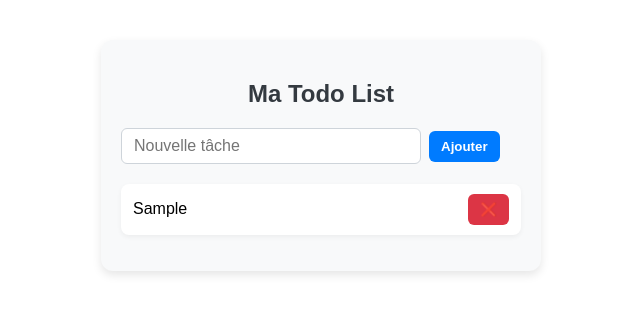
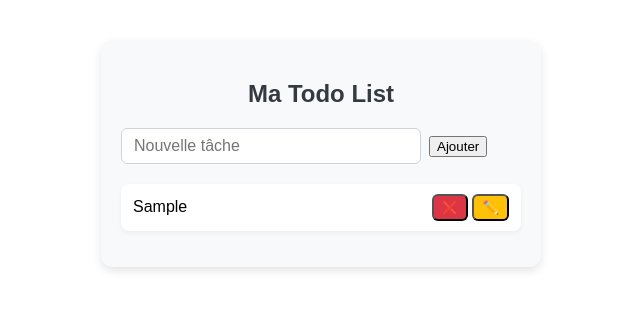
Before and after one commit to vcircosta/angular-todolist, an Angular app: page / in a window 1280 px wide. Both pictures are taken after typing "Sample" into the empty fields and a click on the button "Ajouter". Shown: the top 314 px of the page, without its empty margins (319-959 px from the left). Built offline with nearby package versions, Linux system fonts and the light colour scheme.

Commit message:
Mise a jour de eslint

```diff
--- a/angular.json
+++ b/angular.json
@@ -89,11 +89,23 @@
             ],
             "scripts": []
           }
+        },
+        "lint": {
+          "builder": "@angular-eslint/builder:lint",
+          "options": {
+            "lintFilePatterns": [
+              "src/**/*.ts",
+              "src/**/*.html"
+            ]
+          }
         }
       }
     }
   },
   "cli": {
-    "analytics": "bca1c8b6-d77f-4033-a410-ab70c731b916"
+    "analytics": "bca1c8b6-d77f-4033-a410-ab70c731b916",
+    "schematicCollections": [
+      "angular-eslint"
+    ]
   }
 }
--- a/src/app/todo/todo.component.html
+++ b/src/app/todo/todo.component.html
@@ -1,13 +1,23 @@
 <div class="todo-container">
   <h2>Ma Todo List</h2>
 
-  <input [(ngModel)]="newTask" placeholder="Nouvelle tâche" />
+  <input [(ngModel)]="newTask" placeholder="Nouvelle tâche" (keydown.enter)="addTask()" />
   <button (click)="addTask()">Ajouter</button>
 
   <ul>
     <li *ngFor="let task of tasks; let i = index">
-      {{ task }}
+      <input *ngIf="task.editing"
+             [value]="task.text"
+             (blur)="saveTask(task, $event)"
+             (keydown.enter)="saveTask(task, $event)"
+             autofocus />
+
+      <span *ngIf="!task.editing" (dblclick)="editTask(task)">
+        {{ task.text }}
+      </span>
+
       <button (click)="removeTask(i)">❌</button>
+      <button *ngIf="!task.editing" (click)="editTask(task)">✏️</button>
     </li>
   </ul>
 </div>
--- a/src/app/todo/todo.component.scss
+++ b/src/app/todo/todo.component.scss
@@ -28,21 +28,6 @@
     }
   }
 
-  button {
-    padding: 8px 12px;
-    background-color: #007bff;
-    color: white;
-    border: none;
-    border-radius: 6px;
-    cursor: pointer;
-    font-weight: bold;
-    transition: background-color 0.2s;
-
-    &:hover {
-      background-color: #0056b3;
-    }
-  }
-
   ul {
     list-style-type: none;
     padding: 0;
@@ -63,11 +48,52 @@
         background-color: #e9ecef;
       }
 
+      /* Style du texte normal */
+      span {
+        flex-grow: 1;
+        cursor: pointer;
+      }
+
+      /* Style pour l'input en édition */
+      input {
+        flex-grow: 1;
+        padding: 6px 10px;
+        border: 1px solid #007bff;
+        border-radius: 6px;
+        font-size: 16px;
+        outline: none;
+        margin-right: 8px;
+
+        &:focus {
+          box-shadow: 0 0 5px rgba(0,123,255,0.5);
+        }
+      }
+
+      /* Boutons */
       button {
-        background-color: #dc3545;
+        margin-left: 4px;
+        padding: 4px 8px;
+        border-radius: 6px;
+        font-weight: bold;
+        cursor: pointer;
+        transition: background-color 0.2s;
 
-        &:hover {
-          background-color: #a71d2a;
+        &:first-of-type {
+          background-color: #dc3545;
+          color: white;
+
+          &:hover {
+            background-color: #a71d2a;
+          }
+        }
+
+        &:last-of-type {
+          background-color: #ffc107;
+          color: #343a40;
+
+          &:hover {
+            background-color: #e0a800;
+          }
         }
       }
     }
--- a/src/app/todo/todo.component.ts
+++ b/src/app/todo/todo.component.ts
@@ -10,17 +10,30 @@ import { CommonModule } from '@angular/common';
   styleUrls: ['./todo.component.scss']
 })
 export class TodoComponent {
-  tasks: string[] = [];
-  newTask: string = '';
+  tasks: { text: string; editing: boolean }[] = [];
+  newTask = '';
 
   addTask() {
-    if (this.newTask.trim()) {
-      this.tasks.push(this.newTask.trim());
+    const trimmed = this.newTask.trim();
+    if (trimmed) {
+      this.tasks.push({ text: trimmed, editing: false });
       this.newTask = '';
     }
   }
 
-  removeTask(index: number) {
-    this.tasks.splice(index, 1);
+  removeTask(i: number) {
+    this.tasks.splice(i, 1);
+  }
+
+  editTask(task: { text: string; editing: boolean }) {
+    task.editing = true;
+  }
+
+  saveTask(task: { text: string; editing: boolean }, event: any) {
+    const trimmed = event.target.value.trim();
+    if (trimmed) {
+      task.text = trimmed;
+    }
+    task.editing = false;
   }
 }
```
Also changed, not shown: eslint.config.js (added, +43 -0 lines), package.json (+8 -2 lines), 1 other file (tests, documents, lock files or other folders).
